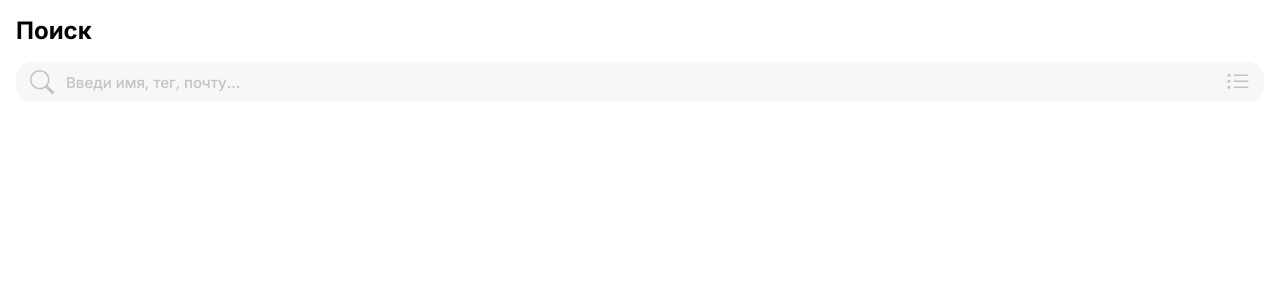
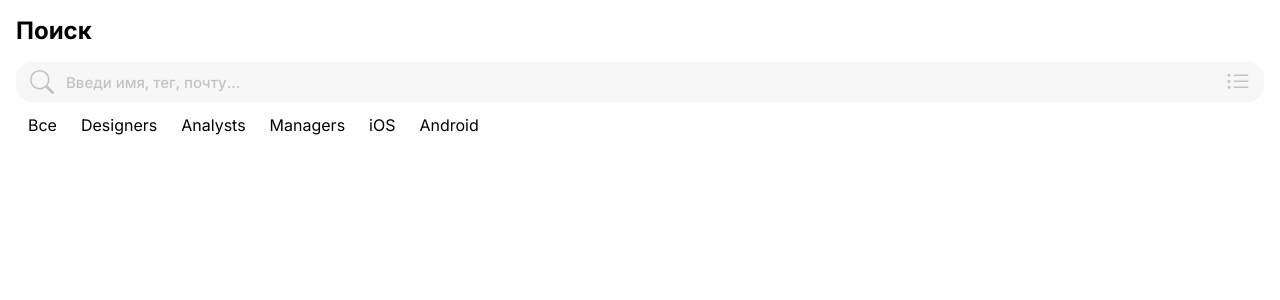
Before and after one commit to Alaicry/KODE-test-task, a React (Vite) app: page / in a window 1280 px wide. Shown: the top 300 px of the page. Built offline with nearby package versions, Linux system fonts and the light colour scheme.

Commit message:
create Departaments menu

```diff
--- a/src/App.tsx
+++ b/src/App.tsx
@@ -1,4 +1,6 @@
 import React from "react";
+import Categories from "./components/Categories";
+
 import Header from "./components/Header";
 import Search from "./components/Search";
 
@@ -7,6 +9,7 @@ const App = () => {
 		<React.Fragment>
 			<Header />
 			<Search />
+			<Categories />
 		</React.Fragment>
 	);
 };
--- /dev/null
+++ b/src/components/Categories/Categories.scss
@@ -0,0 +1,12 @@
+.menu {
+	display: flex;
+	padding-top: 6px;
+	// align-items: center;
+	// justify-content: space-between;
+	&__item {
+		padding: 8px 12px;
+		&--active {
+			border-bottom: 2px solid #6534ff;
+		}
+	}
+}
--- /dev/null
+++ b/src/components/Categories/index.tsx
@@ -0,0 +1,19 @@
+import React from "react";
+import { options } from "../utils/constants/filter.constants";
+import "./Categories.scss";
+
+const Categories: React.FC = () => {
+	return (
+		<nav className="nav">
+			<ul className="menu">
+				{options.map((elem) => (
+					<li className="menu__item" key={elem.label}>
+						{elem.label}
+					</li>
+				))}
+			</ul>
+		</nav>
+	);
+};
+
+export default Categories;
--- a/src/components/Search/Search.scss
+++ b/src/components/Search/Search.scss
@@ -1,6 +1,7 @@
 .search {
 	display: flex;
 	align-items: center;
+
 	&__input {
 		width: 100%;
 		height: 40px;
@@ -16,6 +17,10 @@
 		}
 		&:focus {
 			outline: none;
+			& ~ .search__icon--search {
+				transition: all ease 1s;
+				color: #000;
+			}
 		}
 	}
 	&__icon {
@@ -24,6 +29,7 @@
 		height: 24px;
 		color: #c3c3c6;
 		&--search {
+			transition: all ease 1s;
 			left: 30px;
 		}
 		&--list {
--- a/src/components/Search/index.tsx
+++ b/src/components/Search/index.tsx
@@ -3,16 +3,20 @@ import { BsSearch, BsListUl } from "react-icons/bs";
 import "./Search.scss";
 
 const Search: React.FC = () => {
+	const inputRef = React.useRef(null);
+	if (inputRef.current) {
+	}
 	return (
 		<div className="search">
-			<BsSearch className="search__icon search__icon--search" />
 			<input
 				type="search"
 				name="search"
 				className="search__input"
 				placeholder="Введи имя, тег, почту..."
 				autoComplete="off"
+				ref={inputRef}
 			/>
+			<BsSearch className="search__icon search__icon--search" />
 			<BsListUl className="search__icon search__icon--list" />
 		</div>
 	);
--- /dev/null
+++ b/src/components/utils/constants/filter.constants.ts
@@ -0,0 +1,11 @@
+// export const positions: string[] = ["Все"];
+export const optionsMap = {
+	Все: { value: "", label: "Все" },
+	Designers: { value: "design", label: "Designers" },
+	Analysts: { value: "analytics", label: "Analysts" },
+	Managers: { value: "management", label: "Managers" },
+	iOS: { value: "ios", label: "iOS" },
+	Android: { value: "android", label: "Android" },
+};
+
+export const options = Object.values(optionsMap);
```
